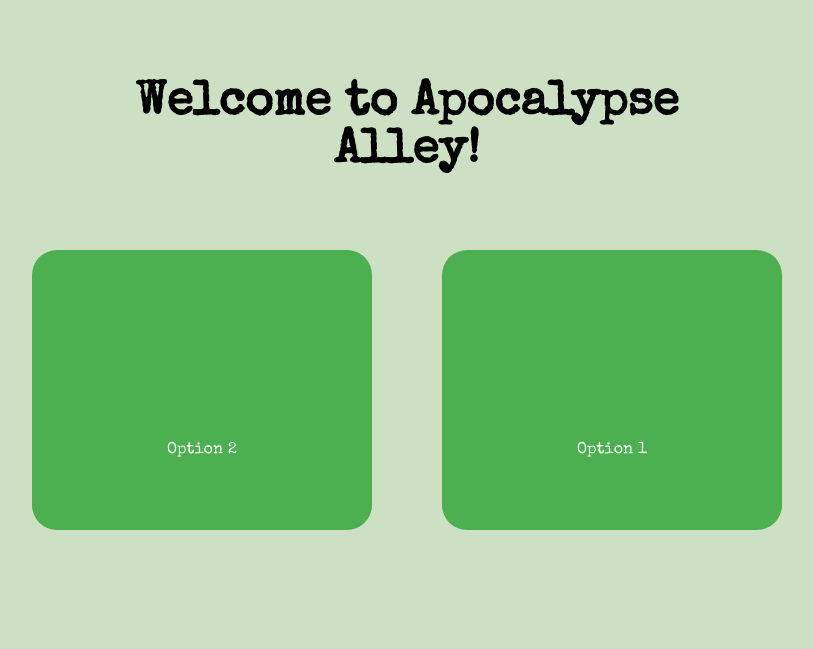
After one commit to jordan110405/Website, a Flask app: template myapp/templates/landing.html in a window 1280 px wide. The commit adds this page. Shown: the top 649 px of the page, without its empty margins (233-1046 px from the left). Run offline with Flask 2, Linux system fonts and the light colour scheme; the template is opened without the code that fills it, so the values that code supplies are empty.

Commit message:
slayyyyyyyyyyyyyyyy

```diff
--- /dev/null
+++ b/myapp/static/css/landing.css
@@ -0,0 +1,48 @@
+@import url('https://fonts.googleapis.com/css2?family=Special+Elite&display=swap');
+
+* {
+    margin: 0;
+    padding: 0;
+    overflow-x: visible;
+    font-family: 'Special Elite', cursive;
+}
+h1 {
+    text-align: center;
+    position: absolute;
+    top: 10%;
+    left: 50%;
+    transform: translateX(-50%);
+}
+body{
+    background-color: #cde0c4;
+}
+
+.container {
+    display: flex;
+    justify-content: center;
+    gap: 70px; /* Adds space between the buttons */
+    margin-top: 250px; /* Adjusts the vertical alignment */
+}
+
+.button {
+    width: 340px;
+    height: 280px;
+    border-radius: 25px;
+    background-color: #4CAF50;
+    color: white;
+    font-size: 16px;
+    text-align: center;
+    line-height: 400px; /* Centers the text vertically */
+    cursor: pointer;
+    transition: background-color 0.3s;
+}
+
+.button:hover {
+    background-color: #45a049;
+}
+
+.button a {
+    color: white;
+    text-decoration: none;
+    display: block;
+}
--- a/myapp/templates/index.html
+++ b/myapp/templates/index.html
@@ -1,12 +1,13 @@
 <!DOCTYPE html>
 <html>
 <head>
+    <link href="https://fonts.googleapis.com/css2?family=Special+Elite&display=swap" rel="stylesheet">
     <title>Don&Rec</title>
     <link rel="icon" href="../static/images/Icon.png" type="image/x-icon">
 </head>
 <body>
     <header>
-        <img src="../static/images/logo1.png" width="110" height="100">
+        <img id="logo_house" src="../static/images/LongLogo.png" height="50">
         <form id="search-form">
             <input style="width: 30em; height: 2em; font-size: 1em;" maxlength="50"
                    type="text" placeholder="Search" id="search-bar" class="signup-login-textbox" autocomplete="off">
--- /dev/null
+++ b/myapp/templates/landing.html
@@ -0,0 +1,21 @@
+<!DOCTYPE html>
+<html lang="en">
+<head>
+    <link href="../static/css/landing.css" rel="stylesheet">
+    <meta charset="UTF-8">
+    <meta name="viewport" content="width=device-width, initial-scale=1.0">
+    <title>Document</title>
+
+</head>
+<body>
+    <div class="container">
+        <div class="button">
+            <a href="#">Option 2</a>
+        </div>
+        <div class="button">
+            <a href="#">Option 1</a>
+        </div>
+    </div>
+    <h1 style="font-size: 3em;">Welcome to Apocalypse Alley!</h1>
+</body>
+</html>
```
Also changed, not shown: myapp/static/css/style.css (+14 -3 lines), myapp/static/images/Logo.png (deleted), myapp/static/images/LongLogo.png (added), myapp/static/images/logo1.png (deleted).
